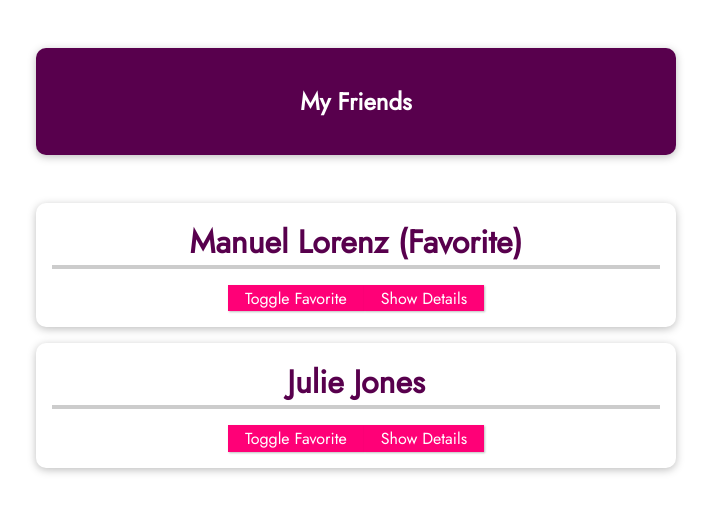
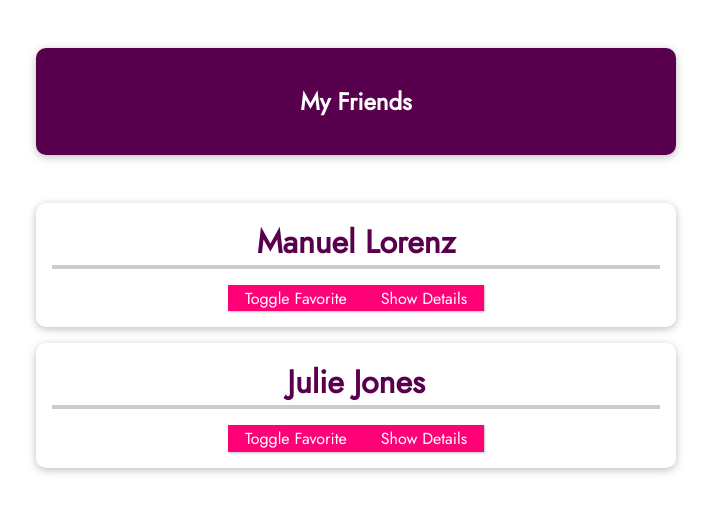
Before and after one commit to AhmedHelalAhmed/friends-app-vuejs, a Vue app: page / in a window 1280 px wide. Shown: the top 512 px of the page, without its empty margins (284-995 px from the left). Built offline with nearby package versions, Linux system fonts and the light colour scheme.

Commit message:
Change isFavorite to Boolean

```diff
--- a/src/App.vue
+++ b/src/App.vue
@@ -8,7 +8,7 @@
         name="Manuel Lorenz"
         phone-number="0123 45678 90"
         email-address="manuel@localhost.com"
-      is-favorite="1"
+        :is-favorite="true"
       ></friend-contact>
       <friend-contact
         name="Julie Jones"
@@ -44,14 +44,14 @@ export default {
 </script>
 
 <style>
-@import url('https://fonts.googleapis.com/css2?family=Jost&display=swap');
+@import url("https://fonts.googleapis.com/css2?family=Jost&display=swap");
 
 * {
   box-sizing: border-box;
 }
 
 html {
-  font-family: 'Jost', sans-serif;
+  font-family: "Jost", sans-serif;
 }
 
 body {
--- a/src/components/FriendContact.vue
+++ b/src/components/FriendContact.vue
@@ -30,12 +30,12 @@ export default {
       required: true,
     },
     isFavorite: {
-      type: String,
+      type: Boolean,
       required: false,
-      default: "0", // can be function
-      validator: function (value) {
-        return value === "1" || value === "0";
-      },
+      default: false, // can be function
+      // validator: function (value) {
+      //   return value === "1" || value === "0";
+      // },
     },
   },
   data() {
```
Lines whose indentation alone changed are shown as unchanged.
